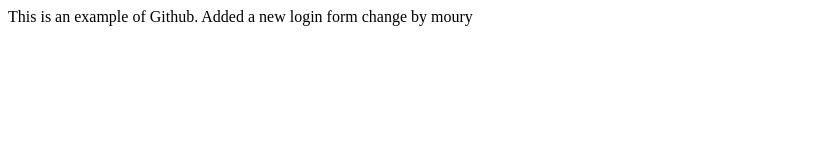
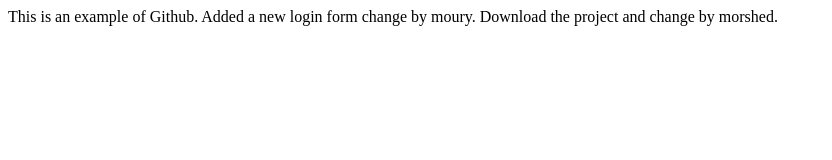
Before and after one commit to bmorshed/myappsample, a plain HTML site: page index.html in a window 1280 px wide. Shown: the whole page, without its empty margins (0-832 px from the left). Drawn offline with Linux system fonts and the light colour scheme.

Commit message:
Change html body

```diff
--- a/index.html
+++ b/index.html
@@ -6,6 +6,7 @@
     <body>
         This is an example of Github.
         Added a new login form
-        change by moury
+        change by moury.
+        Download the project and change by morshed.
     </body>
 </html>
```
